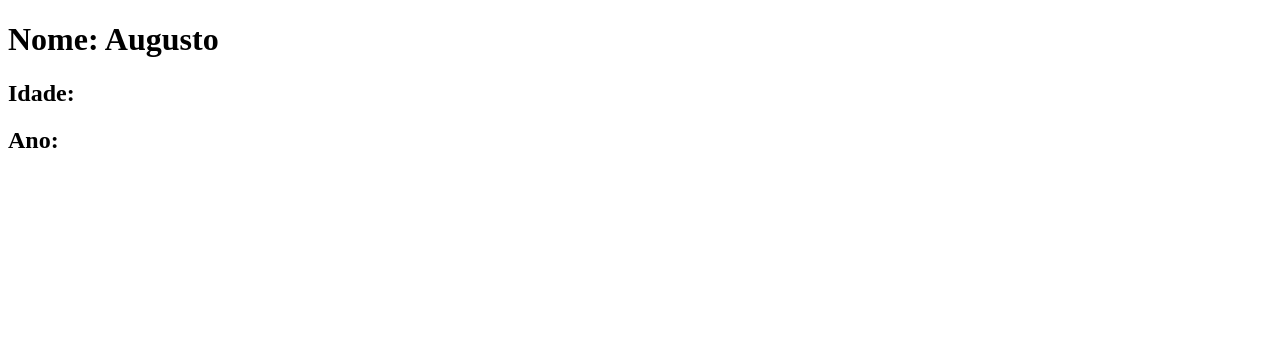
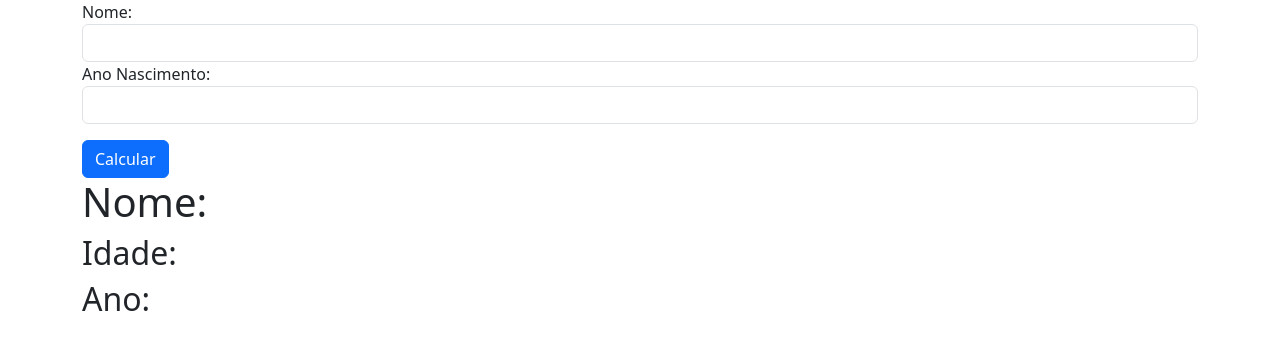
Before and after one commit to Linconwzx/typescript2ds2025, a website: page Index.html in a window 1280 px wide. Drawn offline with nearby package versions, Linux system fonts and the light colour scheme.

Commit message:
inserindo elementos de formulario

```diff
--- a/Index.html
+++ b/Index.html
@@ -5,11 +5,32 @@
     <meta http-equiv="X-UA-Compatible" content="IE=edge">
     <meta name="viewport" content="width=device-width, initial-scale=1.0">
     <title>Document</title>
+    <link rel="stylesheet" href="node_modules/bootstrap/dist/css/bootstrap.min.css">
 </head>
 <body>
-    <h1>Nome: <span id="nome"> </span></h1>
-    <h2>Idade: <span id="Idade"> </span></h2>
-    <h2>Ano: <span id="ano"> </span></h2>
+    <div class="container">
+        <div class="row">
+            <div class="col-12">
+                <label for="">Nome: </label>
+                <input type="text" class="form-control" id="campoNome">
+
+                <label for="">Ano Nascimento: </label>
+                <input type="number" class="form-control" id="campoAno">
+
+                <button class="btn btn-primary mt-3" id="calc">Calcular</button>
+
+            <h1>Nome: <span id="nome"> </span></h1>
+            <h2>Idade: <span id="idade"> </span></h2>
+            <h2>Ano: <span id="ano"> </span></h2>
+            </div>
+        </div>
+    </div>
+
+
+
+
+
+
     <script src="./js/pessoa.js"></script>
     <script src="./js/main.js"></script>
 </body>
--- a/js/main.js
+++ b/js/main.js
@@ -1,10 +1,15 @@
 "use strict";
 var empresa;
 (function (empresa) {
-    let p = new empresa.Pessoa();
-    p.nome = "Augusto";
-    p.anoNasc = 1975;
-    document.getElementById("nome").textContent = p.nome;
-    document.getElementById("ano").textContent = p.anoNasc.toString();
-    document.getElementById("idade").textContent = p.calcularIdade(2025).toString();
+    const calc = document.getElementById("calc");
+    const campoNome = document.getElementById("campoNome");
+    const campoAno = document.getElementById("campoAno");
+    calc.addEventListener("click", () => {
+        let p = new empresa.Pessoa();
+        p.nome = campoNome.value;
+        p.anoNasc = parseInt(campoAno.value);
+        document.getElementById("nome").textContent = p.nome;
+        document.getElementById("ano").textContent = p.anoNasc.toString();
+        document.getElementById("idade").textContent = p.calcularIdade(2025).toString();
+    });
 })(empresa || (empresa = {}));
--- a/js/pessoa.js
+++ b/js/pessoa.js
@@ -11,8 +11,8 @@ var empresa;
         get anoNasc() {
             return this._anoNasc;
         }
-        set anoNasc(anNasc) {
-            this._anoNasc = this.anoNasc;
+        set anoNasc(anoNasc) {
+            this._anoNasc = anoNasc;
         }
         calcularIdade(anoAtual) {
             return anoAtual - this._anoNasc;
--- a/package.json
+++ b/package.json
@@ -11,6 +11,7 @@
   "type": "commonjs",
   "description": "",
   "dependencies": {
+    "bootstrap": "^5.3.3",
     "live-server": "^1.2.2"
   }
 }
--- a/ts/pessoa.ts
+++ b/ts/pessoa.ts
@@ -12,10 +12,10 @@ namespace empresa{
         }
 
         get anoNasc(){
-            return this._anoNasc
+            return this._anoNasc;
         }
         set anoNasc(anoNasc:number){
-            this._anoNasc = this.anoNasc;
+            this._anoNasc = anoNasc;
         }
 
         public calcularIdade(anoAtual:number){
```
Also changed, not shown: ts/main.ts (+15 -6 lines), 1 other file.
